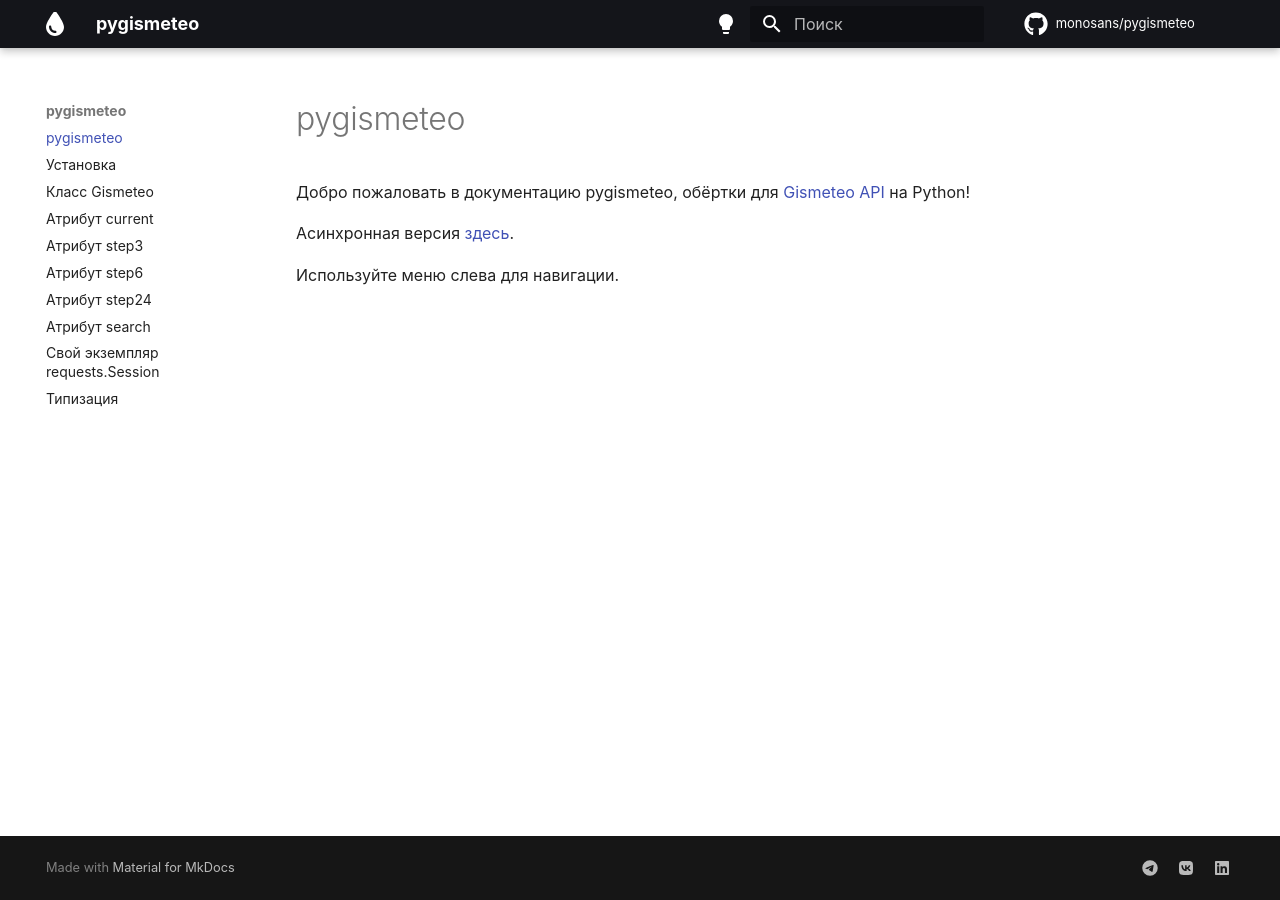
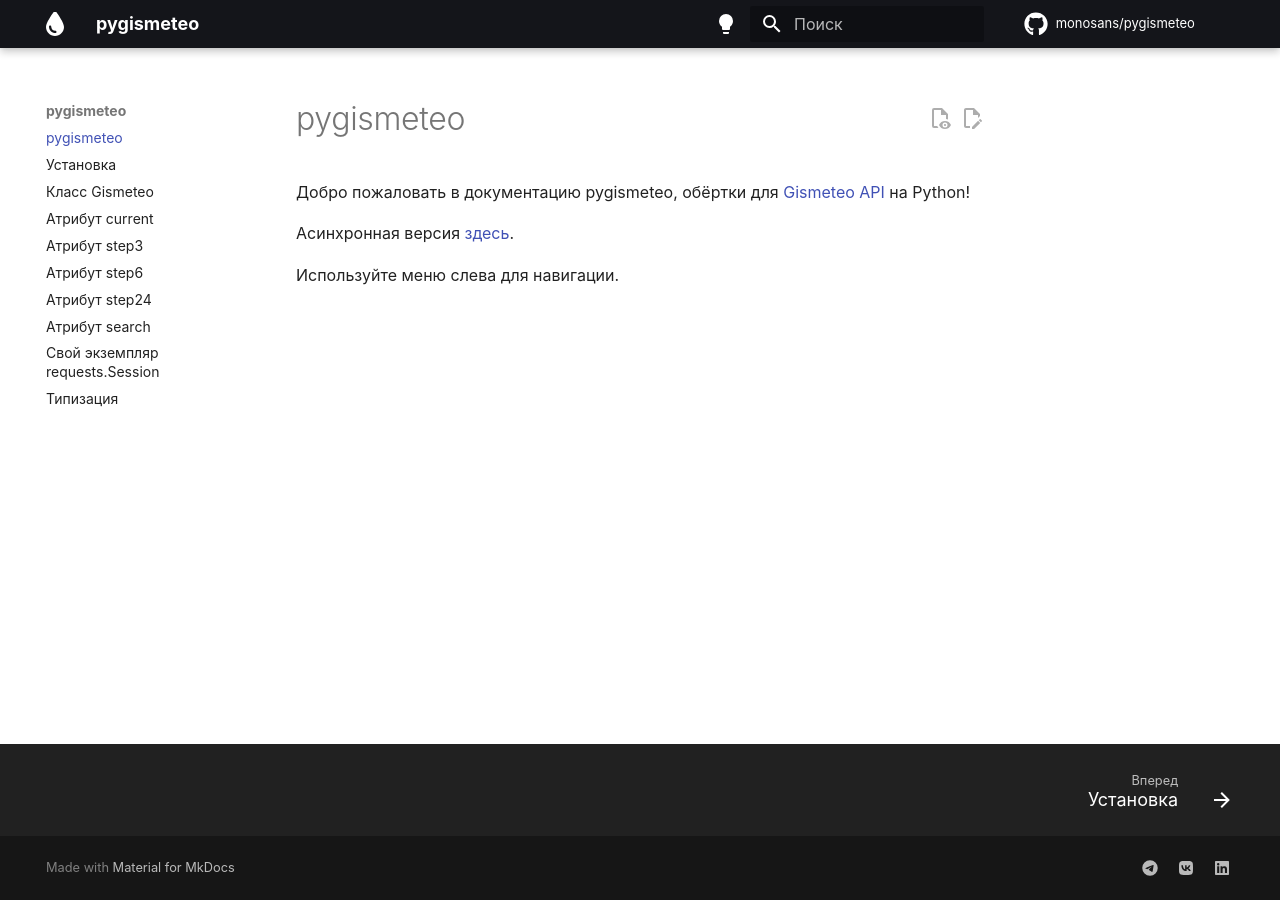
Before and after one commit to monosans/pygismeteo, an MkDocs documentation site: the page built from docs/index.md, in a window 1280 px wide. Built offline with MkDocs 1.6.1 and Material for MkDocs 9.7.7, drawn with Linux system fonts in a browser that asks for light colours; comment, search, counter and statistics services are not loaded.

Commit message:
Update mkdocs.yml

```diff
--- a/mkdocs.yml
+++ b/mkdocs.yml
@@ -15,6 +15,20 @@
   - types.md
 theme:
   name: material
+  features:
+    - content.action.edit
+    - content.action.view
+    - content.code.copy
+    - content.tabs.link
+    - navigation.footer
+    - navigation.indexes
+    - navigation.top
+    - navigation.tracking
+    - toc.follow
+  font: false
+  icon:
+    repo: fontawesome/brands/github
+    logo: fontawesome/solid/droplet
   language: ru
   palette:
     - media: "(prefers-color-scheme: light)"
@@ -29,10 +43,6 @@
       toggle:
         icon: material/lightbulb-outline
         name: Светлый режим
-  icon:
-    repo: fontawesome/brands/github
-    logo: fontawesome/solid/droplet
-  font: false
 extra:
   social:
     - icon: fontawesome/brands/telegram
@@ -46,6 +56,8 @@
       name: LinkedIn разработчика
 markdown_extensions:
   - pymdownx.superfences
+  - toc:
+      permalink: true
 plugins:
   - search
   - minify_html
```
